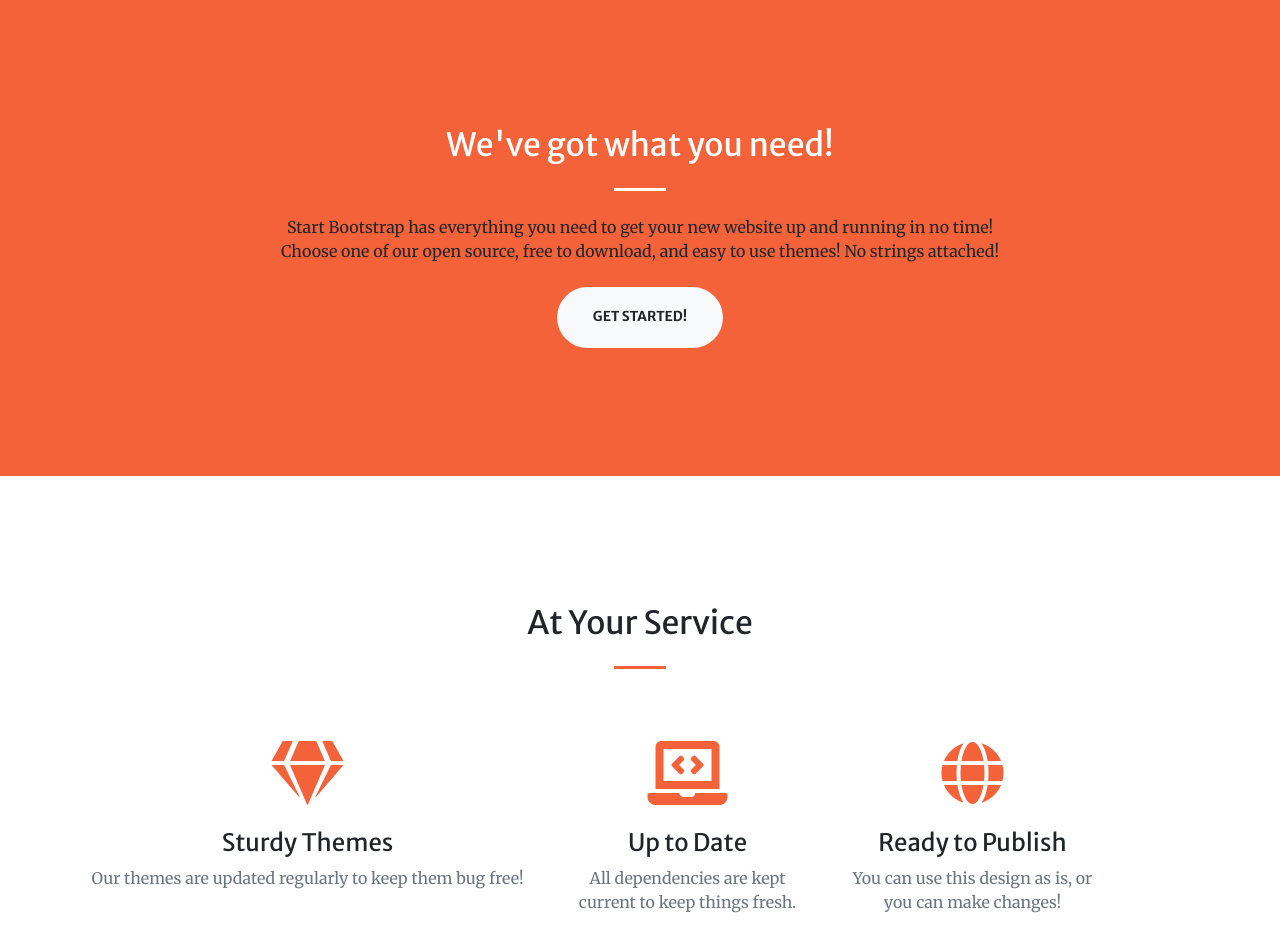
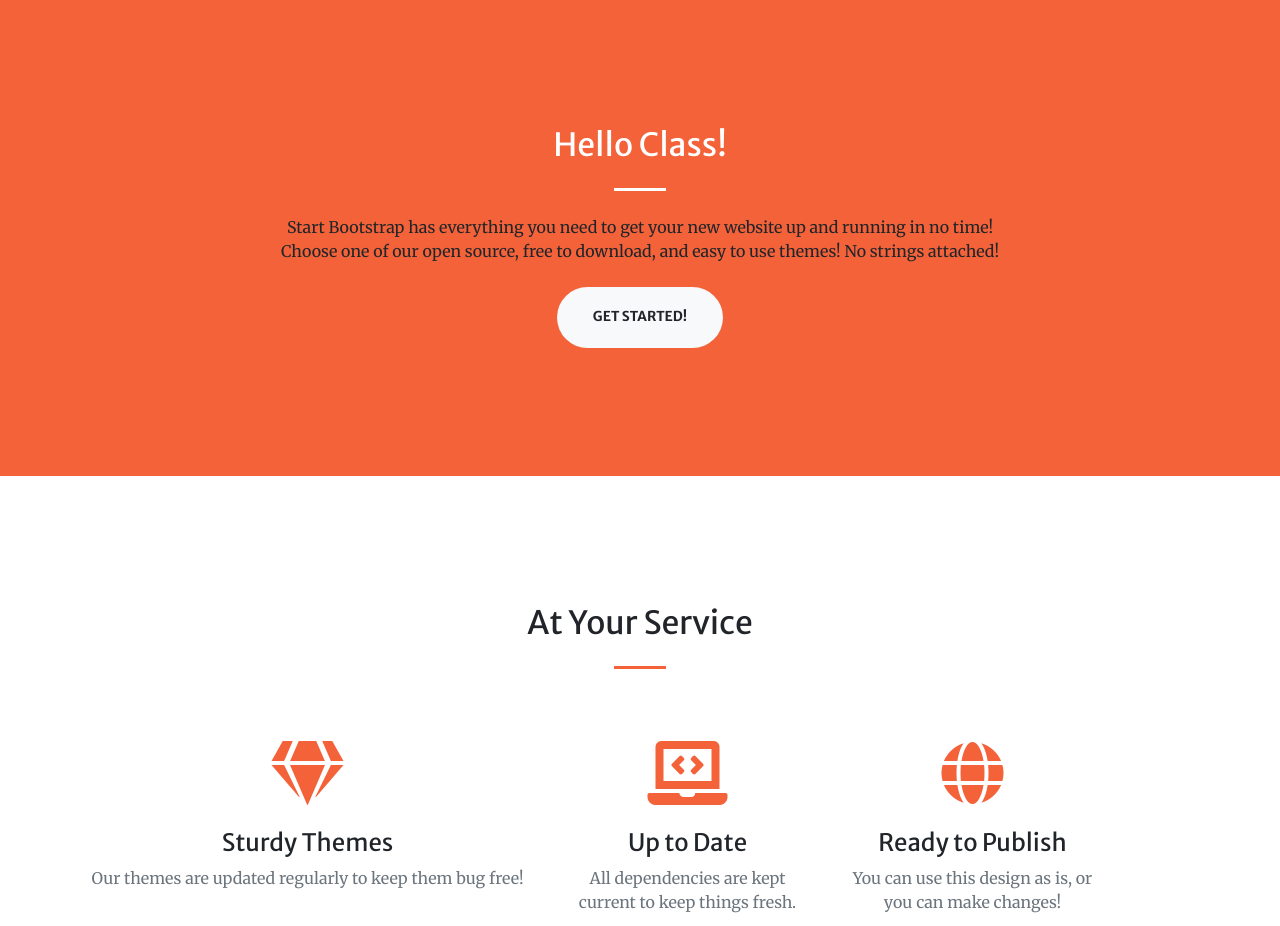
Before and after one commit to jkolb09/Bootstrap, a website with bundled scripts: page index.html in a window 1280 px wide. Shown: the part 802-1728 px from the top of the page. Built offline with nearby package versions, Linux system fonts and the light colour scheme.

Commit message:
Update index.html

```diff
--- a/index.html
+++ b/index.html
@@ -74,7 +74,7 @@
     <div class="container">
       <div class="row justify-content-center">
         <div class="col-lg-8 text-center">
-          <h2 class="text-white mt-0">We've got what you need!</h2>
+          <h2 class="text-white mt-0">Hello Class!</h2>
           <hr class="divider light my-4">
           <p class="text-white-100 mb-4">Start Bootstrap has everything you need to get your new website up and running in no time! Choose one of our open source, free to download, and easy to use themes! No strings attached!</p>
           <a class="btn btn-light btn-xl js-scroll-trigger" href="#services">Get Started!</a>
```
